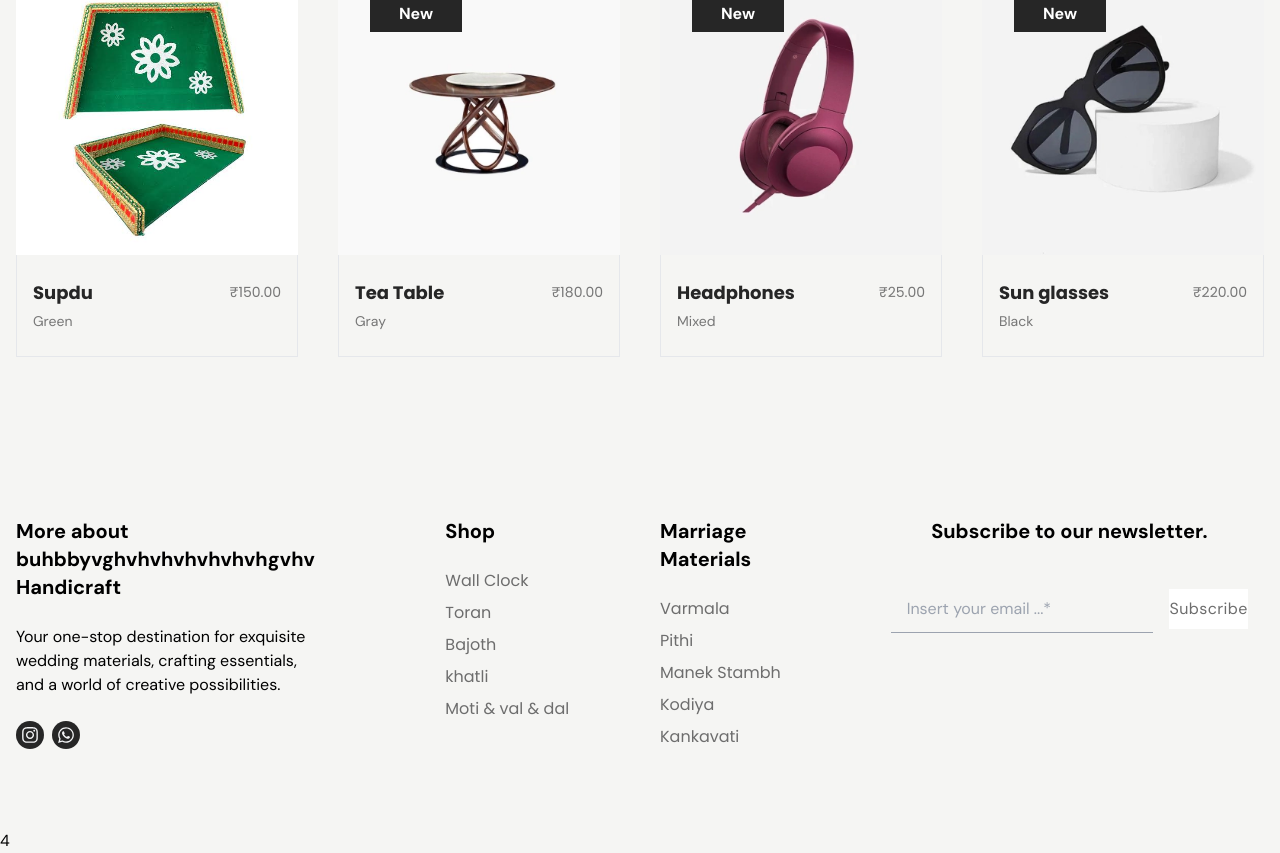
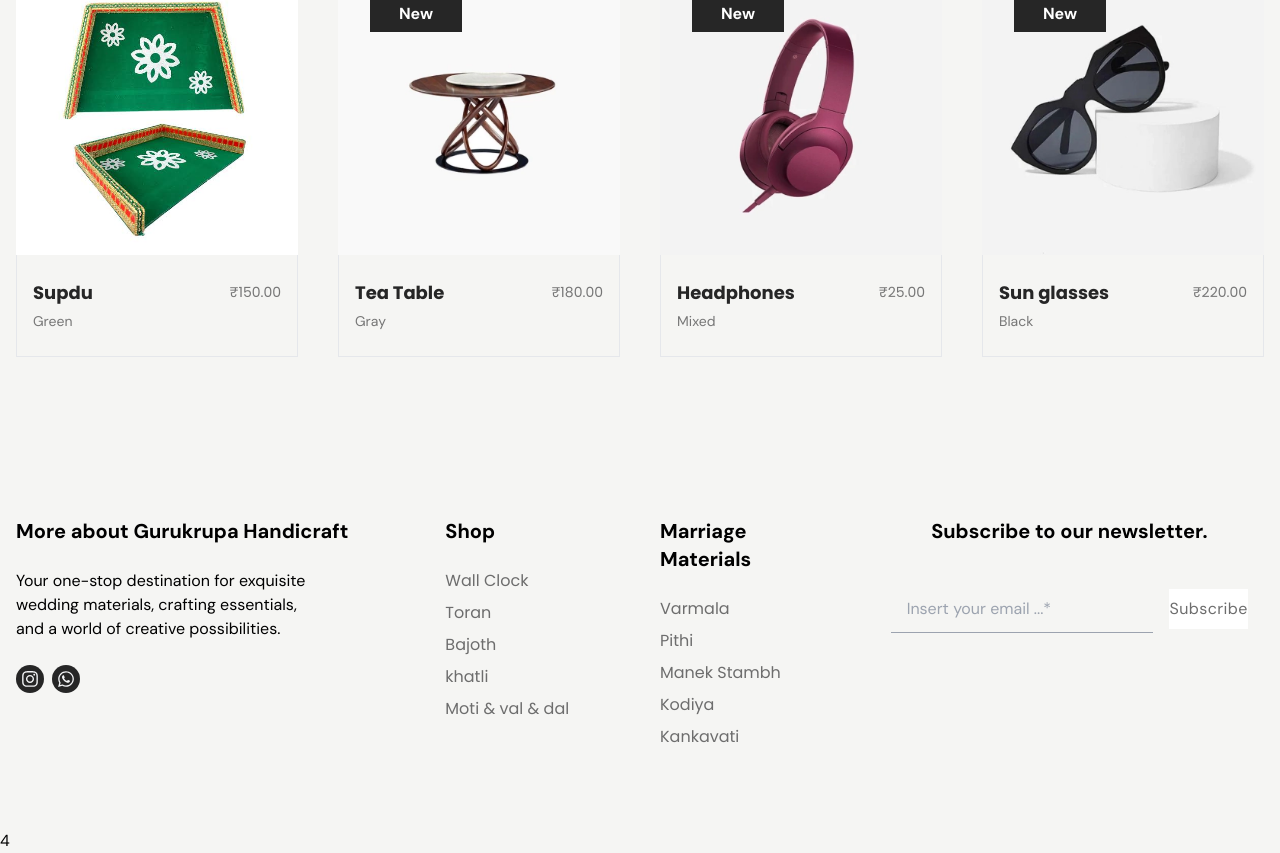
Before and after one commit to RahulThummar/gurukrupahandicraft, a React (Create React App) app: page / in a window 1280 px wide. Shown: the part 3026-3879 px from the top of the page. Built offline with nearby package versions, Linux system fonts and the light colour scheme.

Commit message:
install library

```diff
--- a/src/components/home/Footer/Footer.js
+++ b/src/components/home/Footer/Footer.js
@@ -30,7 +30,7 @@ const Footer = () => {
     <div className="w-full bg-[#F5F5F3] py-20">
       <div className="max-w-container mx-auto grid grid-cols-1 md:grid-cols-2  xl:grid-cols-6 px-4 gap-10">
         <div className="col-span-2">
-          <FooterListTitle title=" More about buhbbyvghvhvhvhvhvhvhgvhv Handicraft" />
+          <FooterListTitle title=" More about Gurukrupa Handicraft" />
           <div className="flex flex-col gap-6">
             <p className="text-base w-full xl:w-[80%]">
                Your one-stop destination for exquisite wedding materials, crafting essentials, and a world of creative possibilities.
```
